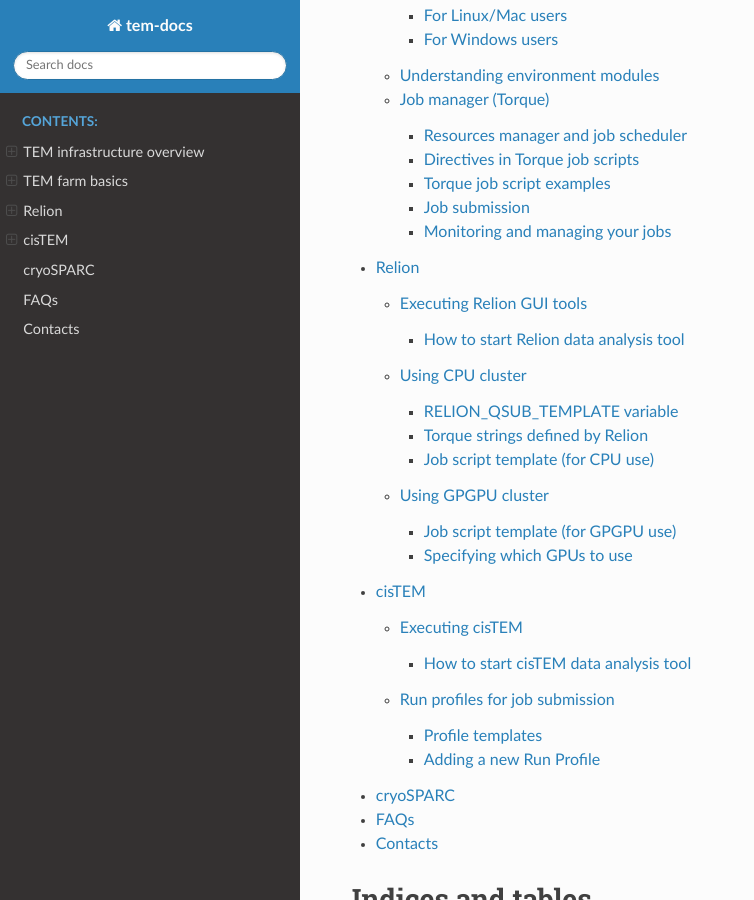
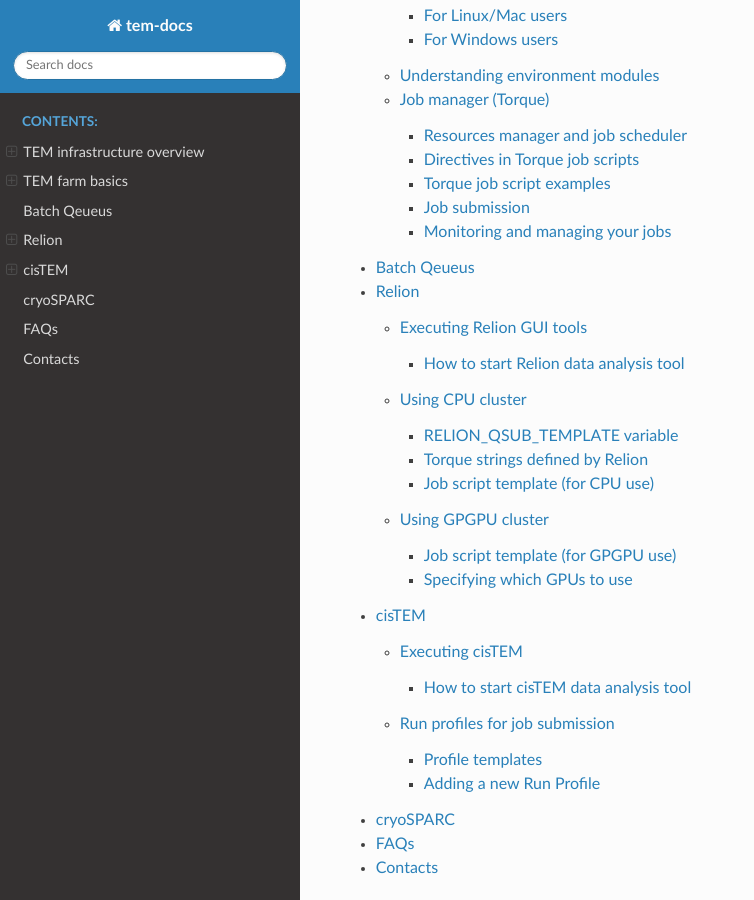
Before and after one commit to junglok/tem-docs, a Sphinx documentation site: the page built from docs/index.rst, in a window 1280 px wide and 900 px high, scrolled down 396 px. Shown: the whole window, without its empty margins (0-754 px from the left). Built offline with Sphinx 7.4.7 and the Read the Docs theme 2.0.0, drawn with Linux system fonts in a browser that asks for light colours.

Commit message:
first release

```diff
--- a/docs/index.rst
+++ b/docs/index.rst
@@ -12,6 +12,7 @@
 
    infra.rst
    guide.rst
+   queue.rst
    relion.rst
    cisTEM.rst
    cryoSPARC.rst
--- /dev/null
+++ b/docs/queue.rst
@@ -0,0 +1,3 @@
+************
+Batch Qeueus
+************
```
